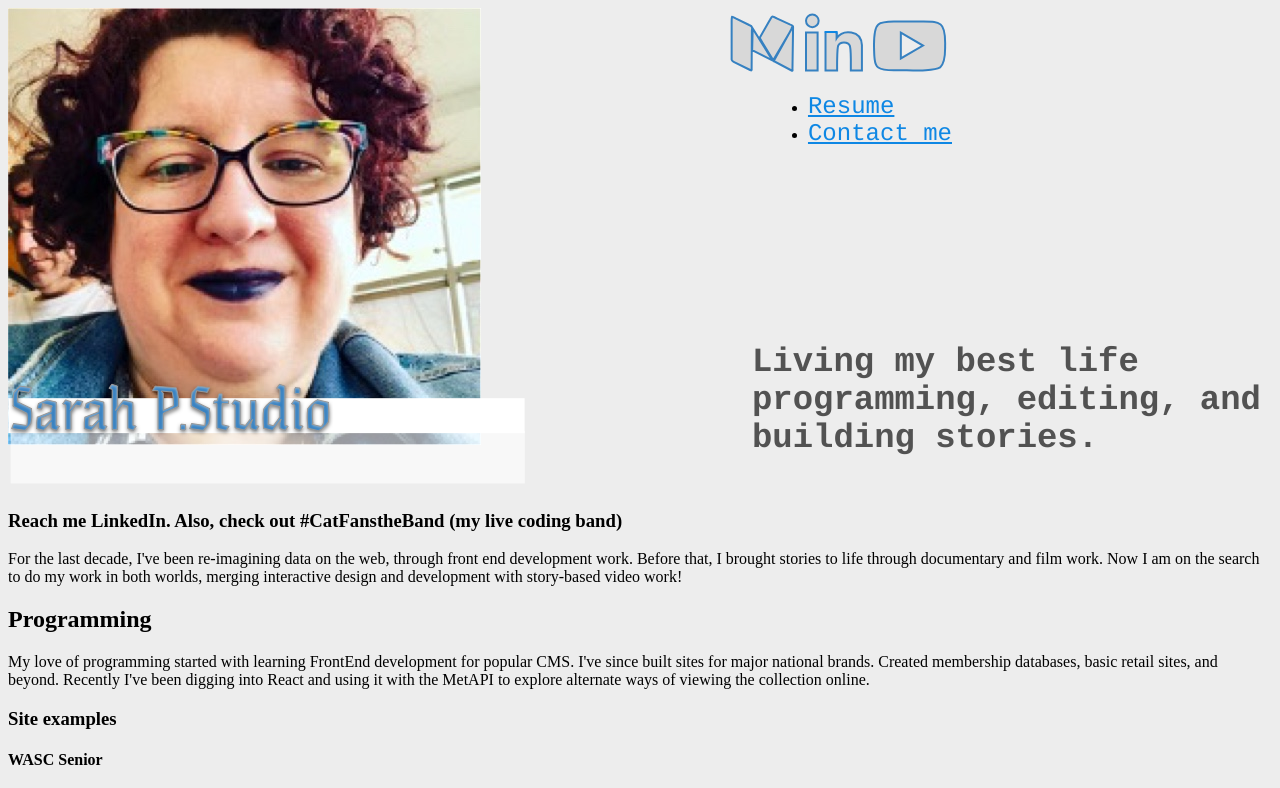
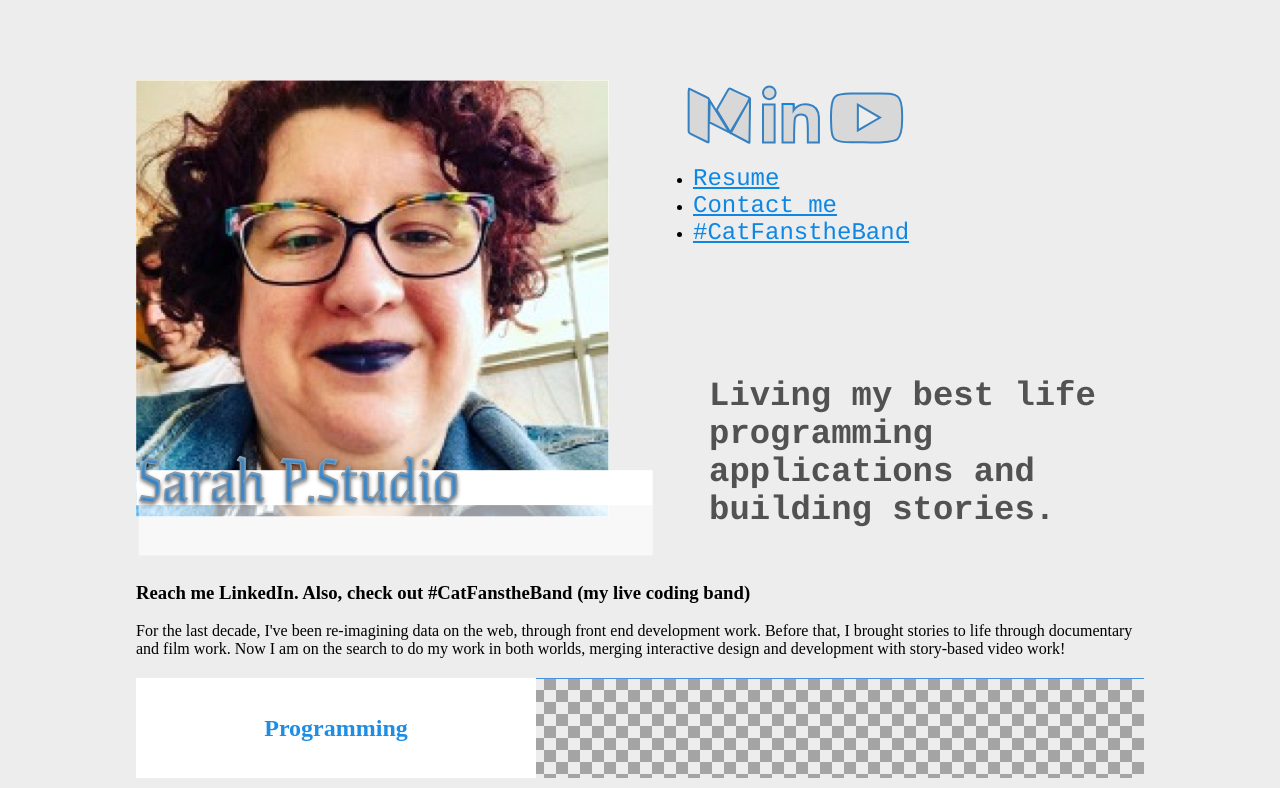
Before and after one commit to sarahp/sarahpstudio2024, a Gatsby site: page / in a window 1280 px wide. Shown: the top 788 px of the page. Built offline with nearby package versions, Linux system fonts and the light colour scheme; Gatsby itself is replaced by a stand-in of ours.

Commit message:
Adding in the background and h2 styles.

```diff
--- a/src/pages/index.js
+++ b/src/pages/index.js
@@ -33,12 +33,14 @@ const IndexPage = () => {
                     <ul className="nav flex-column">
                       <li className="nav-item"><Link to="/https://www.dropbox.com/s/gj2n35gi6zy3d74/SarahPrasuhnResume-online.pdf?dl=0">Resume</Link></li>
                       <li className="nav-item"><a href="/contact">Contact me</a></li>
+                      <li className="nav-item"><Link to="https://catfans.github.io/">#CatFanstheBand</Link></li>
+
                       {/*<li className="nav-item"><NavLink to="/portfolio">Portfolio</NavLink></li>*/}
                     </ul>
                   </div>
               </div>
                   <div className="tagline">
-                    <h3>Living my best life programming, editing, and building stories.</h3>
+                    <h3>Living my best life programming applications and building stories.</h3>
                   </div>
           </header>
 
@@ -49,7 +51,9 @@ const IndexPage = () => {
             <div className="frontpage-portfolio">
               <h3>Reach me LinkedIn. Also, check out #CatFanstheBand (my live coding band)</h3>
               <p>For the last decade, I've been re-imagining data on the web, through front end development work. Before that, I brought stories to life through documentary and film work. Now I am on the search to do my work in both worlds, merging interactive design and development with story-based video work!</p>
-              <h2>Programming</h2>
+
+              <div className="fe-header"> <h2>Programming</h2></div>
+
               <p>My love of programming started with learning FrontEnd development for popular CMS. I've since
                 built sites for major national brands. Created membership databases, basic retail sites, and beyond.
                 Recently I've been digging into React and using it with the MetAPI to explore alternate ways of viewing the collection online.</p>
--- a/src/styles/styles.scss
+++ b/src/styles/styles.scss
@@ -1,6 +1,12 @@
+
+
 
 body {
   background-color: #ededed;
+}
+
+.app {
+  margin: 10vh 10vw;
 }
 
 // Link styles
@@ -24,8 +30,7 @@ header {
   display: flex;
   align-items: flex-end;
   flex-flow: column;
-  margin-left: 200px;
-  justify-content: left;
+  justify-content: right;
 
   .social-links {
     display: flex;
@@ -40,10 +45,6 @@ header {
   }
 }
 
-
-
-
-
 .tagline {
   display: flex;
   align-items: flex-end;
@@ -55,6 +56,24 @@ header {
 
 //Portfolio Styles
 
+.fe-header {
+  background-image: url("../images/rectangle.png");
+  height: 100px;
+  h2 {
+    display:flex;
+    background: #ffffff;
+    width: 400px;
+    height: 100px;
+    justify-content: center;
+    align-items: center;
+    font-family: Courier-Bold;
+    font-size: 24px;
+    color: #1E8DE4;
+    text-align: center;
+
+  }
+}
+
 .portfolio-image {
   max-width: 300px;
 }
```
Also changed, not shown: src/images/rectangle.png (added).
